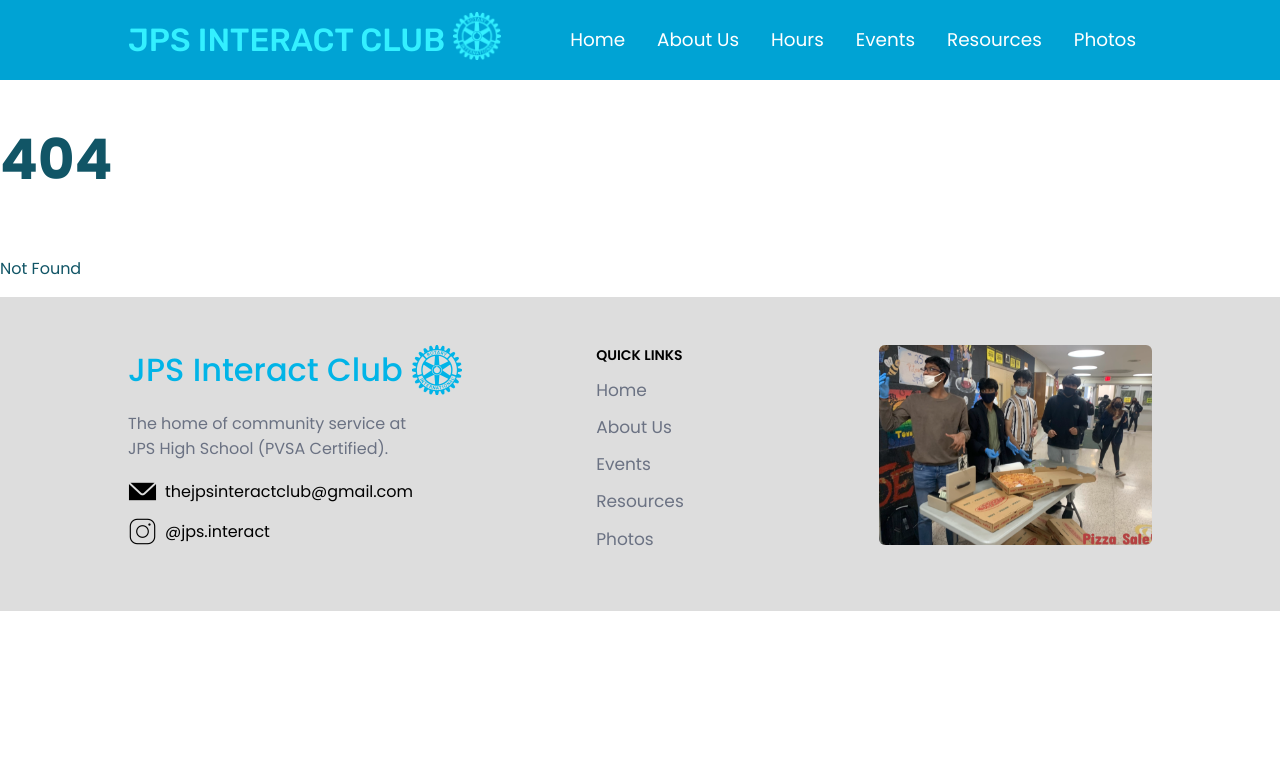
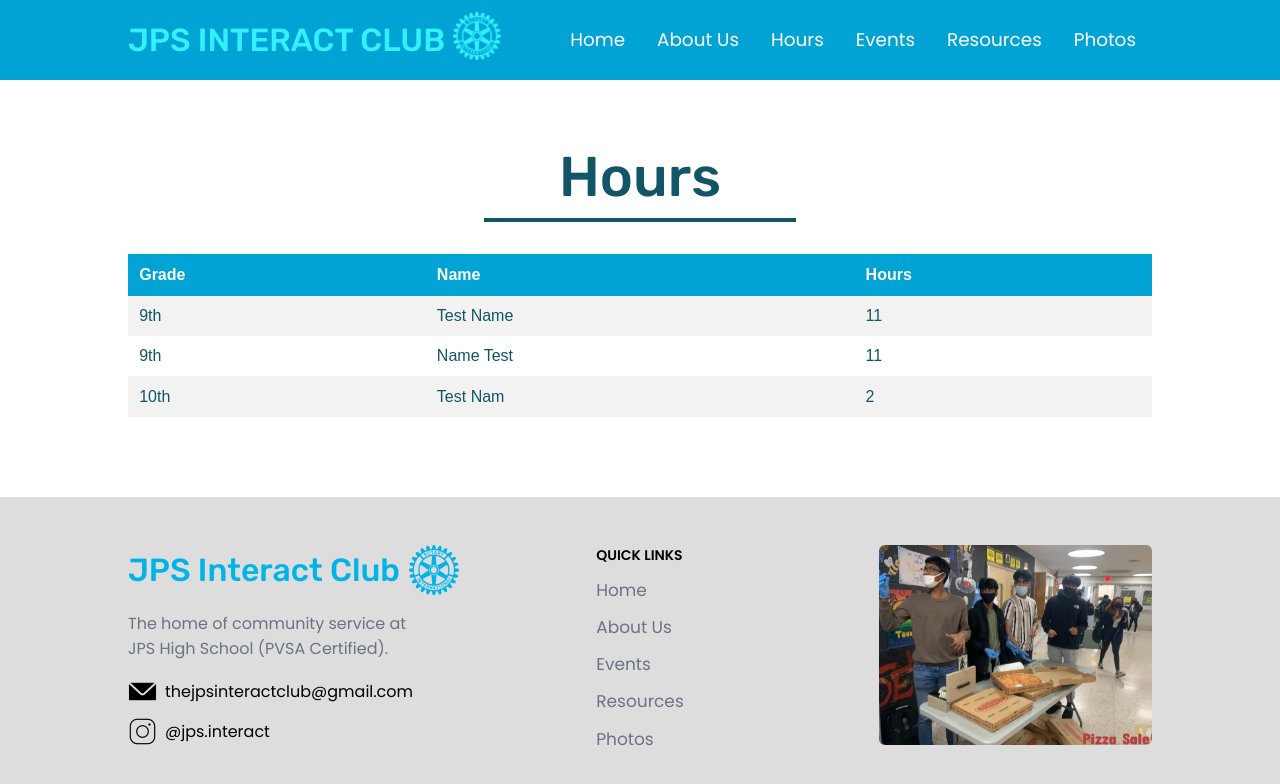
Before and after one commit to def-SpaceWar/jps-interact-website, a SvelteKit app: page /hours in a window 1280 px wide. Before the commit this address had no page. Shown: the top 784 px of the page. Built offline with nearby package versions, Linux system fonts and the light colour scheme.

Commit message:
Added Hours Page, Fixed up About Us, Change Slideshow Arrows

```diff
--- a/src/routes/Footer.svelte
+++ b/src/routes/Footer.svelte
@@ -72,6 +72,7 @@
 		margin: 0;
 		margin-right: 0.6rem;
 		color: var(--logo-color);
+		font-family: 'Rubik', sans-serif;
 	}
 	.flex {
 		display: flex;
--- a/src/routes/Header.svelte
+++ b/src/routes/Header.svelte
@@ -18,7 +18,7 @@
 			<!-- <a href="/board">
 				<p class="link">Board</p>
 			</a> -->
-			<a href="/hour">
+			<a href="/hours">
 				<p class="link">Hours</p>
 			</a>
 			<a href="/events">
--- a/src/routes/about/+page.svelte
+++ b/src/routes/about/+page.svelte
@@ -1,9 +1,10 @@
 <svelte:head>
-	<title>JPS Interact Club: About</title>
-	<meta name="description" content="About the JPS Interact Club" />
+	<title>About - JPS Interact Club</title>
+	<meta name="description" content="Learn more about the JPS Interact Club" />
 </svelte:head>
 
-<h1 class="title">About Us</h1>
+<h1 class="title">ABOUT US</h1>
+<hr />
 <div class="container">
 	<p>
 		The Interact Club is a subset of the Rotary club that aims to provide service and leadership
@@ -61,27 +62,17 @@
 			<h1>Person Name</h1>
 			<h5>Chief Executive Officer</h5>
 		</div>
-		<div class="board-member">
-			<img src="hero-banner.png" />
-			<h1>Person Name</h1>
-			<h5>Chief Executive Officer</h5>
-		</div>
-		<div class="board-member">
-			<img src="hero-banner.png" />
-			<h1>Person Name</h1>
-			<h5>Chief Executive Officer</h5>
-		</div>
-		<div class="board-member">
-			<img src="hero-banner.png" />
-			<h1>Person Name</h1>
-			<h5>Chief Executive Officer</h5>
-		</div>
 	</div>
 </div>
 
 <style>
+	hr {
+		background: var(--foreground);
+		border: 2px solid var(--foreground);
+		width: 30%;
+	}
 	.container {
-		padding: 0rem 8rem 4rem 8rem;
+		padding: 0rem 8rem 5rem 8rem;
 	}
 
 	.container p {
@@ -94,11 +85,13 @@
 		font-weight: 500;
 		/* background-color: var(--primary);
 		color: var(--background); */
-		padding: 3rem 8rem 0rem 8rem;
+		padding: 5rem 8rem 0rem 8rem;
+		text-align: center;
+		font-family: 'Rubik', sans-serif;
 	}
 
 	.board {
-		background-color: var(--primary);
+		background-color: var(--secondary);
 		color: var(--background);
 		padding: 4rem 8rem 4rem 8rem;
 	}
@@ -119,6 +112,9 @@
 		align-items: center;
 		justify-content: center;
 		margin: 1rem 1rem;
+		padding: 1rem;
+		border-radius: 10px;
+		border: 5px double var(--background);
 	}
 	.board-member img {
 		width: 200px;
--- /dev/null
+++ b/src/routes/hours/+page.svelte
@@ -0,0 +1,73 @@
+<svelte:head>
+	<title>Hours - JPS Interact Club</title>
+	<meta name="description" content="View your or others hours recorded in the JPS Interact Club." />
+</svelte:head>
+
+<div class="container">
+	<h1 class="title">Hours</h1>
+	<hr />
+	<table id="hours">
+		<tr>
+			<th>Grade</th>
+			<th>Name</th>
+			<th>Hours</th>
+		</tr>
+		<tr>
+			<td>9th</td>
+			<td>Test Name</td>
+			<td>11</td>
+		</tr>
+		<tr>
+			<td>9th</td>
+			<td>Name Test</td>
+			<td>11</td>
+		</tr>
+		<tr>
+			<td>10th</td>
+			<td>Test Nam</td>
+			<td>2</td>
+		</tr>
+	</table>
+</div>
+
+<style>
+	hr {
+		background: var(--foreground);
+		border: 2px solid var(--foreground);
+		width: 30%;
+		margin-bottom: 2rem;
+	}
+
+	.container {
+		padding: 4rem 8rem 5rem 8rem;
+	}
+	.title {
+		padding: 0;
+		margin: 0;
+		font-weight: 500;
+		text-align: center;
+		font-family: 'Rubik', sans-serif;
+	}
+	#hours {
+		font-family: Arial, Helvetica, sans-serif;
+		border-collapse: collapse;
+		width: 100%;
+	}
+
+	#hours td,
+	#hours th {
+		padding: 0.7rem;
+	}
+
+	#hours tr:nth-child(even) {
+		background-color: #f2f2f2;
+	}
+
+	#hours th {
+		padding-top: 12px;
+		padding-bottom: 12px;
+		text-align: left;
+		background-color: var(--secondary);
+		color: white;
+	}
+</style>
--- /dev/null
+++ b/src/routes/hours/+page.ts
@@ -0,0 +1,9 @@
+import { dev } from '$app/environment';
+
+// we don't need any JS on this page, though we'll load
+// it in dev so that we get hot module replacement
+export const csr = dev;
+
+// since there's no dynamic data here, we can prerender
+// it so that it gets served as a static asset in production
+export const prerender = false;
```
Also changed, not shown: src/routes/SlideShow.svelte (+26 -11 lines), 1 other file (tests, documents, lock files or other folders).
